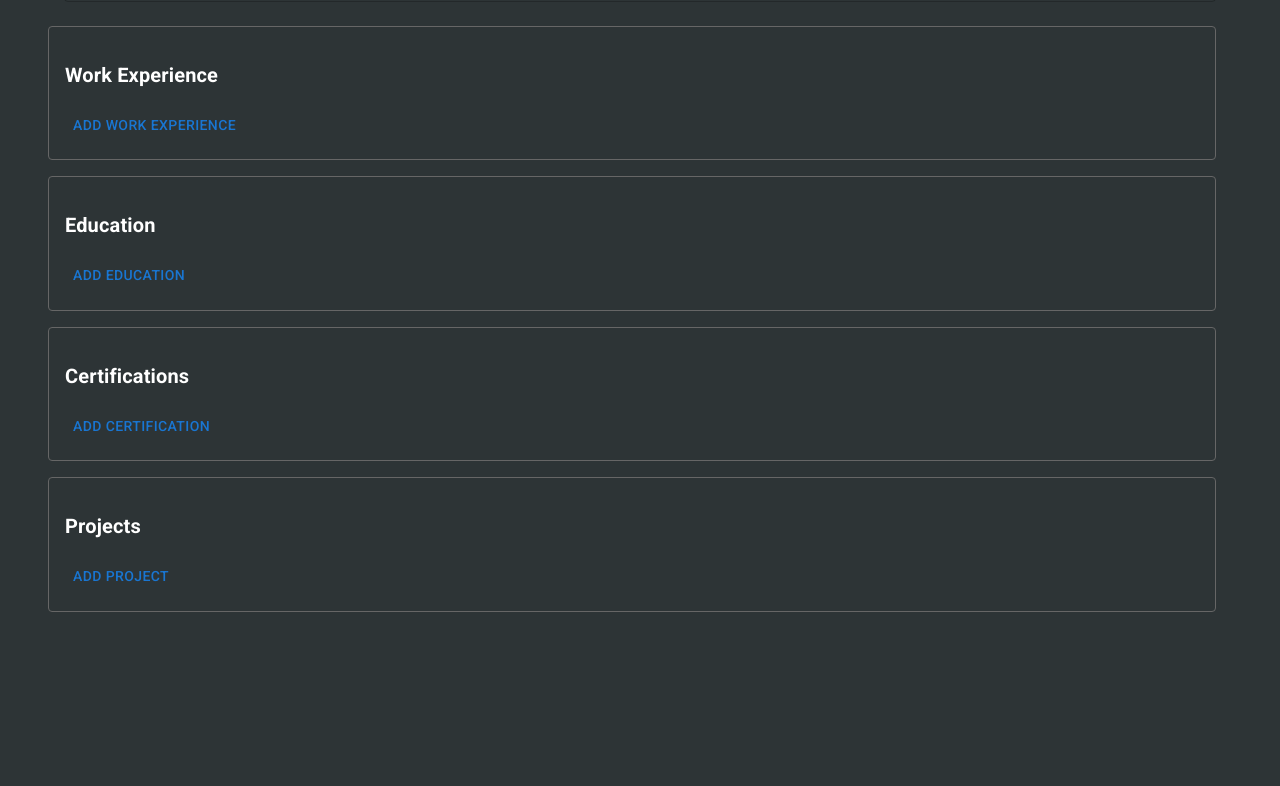
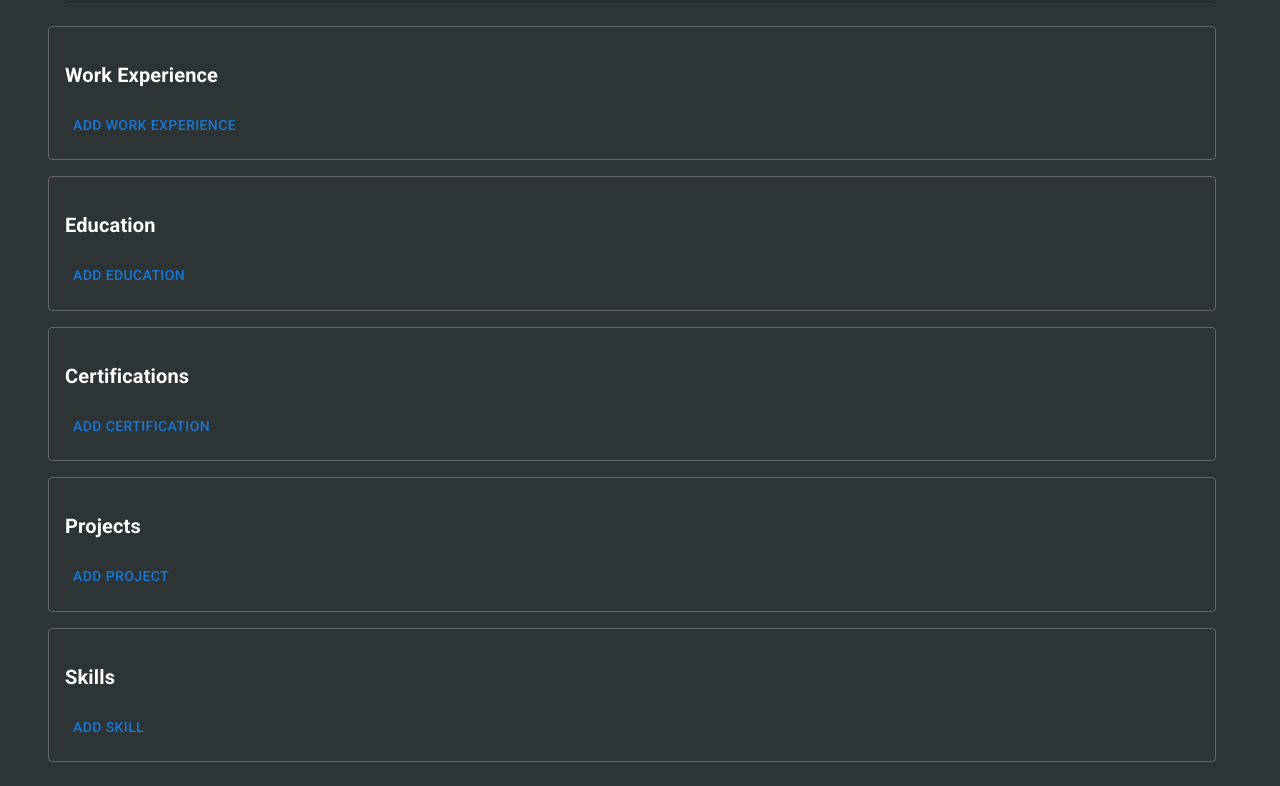
Before and after one commit to uprm-inso4115-2023-2024-s2/semester-project-automated-resume-builder, a React (Create React App) app in the folder ui/client/: page /resume/datainput in a window 1280 px wide. Shown: the part 384-1170 px from the top of the page. Before the commit the page ends 1020 px from the top, so only its background shows below. Built offline with nearby package versions, Linux system fonts and the light colour scheme.

Commit message:
Added skills modal Next button is hidden since its the last modal

```diff
--- a/ui/client/src/components/ResumeInput.js
+++ b/ui/client/src/components/ResumeInput.js
@@ -7,6 +7,7 @@ import WorkExperienceModal from './ResumeModals/workExperienceModal.js';
 import EducationModal from './ResumeModals/educationModal.js';
 import CertificationModal from './ResumeModals/certificationModal.js';
 import ProjectModal from './ResumeModals/projectModal.js'
+import SkillsModal from './ResumeModals/skillsModal.js';
 
 const ResumeInput = () => {
     const [showWorkExperienceModal, setShowWorkExperienceModal] = useState(false);
@@ -18,6 +19,8 @@ const ResumeInput = () => {
     const [education, setEducation] = useState([]);
     const [certifications, setCertifications] = useState([]);
     const [projects, setProjects] = useState([]);
+    const [showSkillsModal, setShowSkillsModal] = useState(false);
+    const [skills, setSkills] = useState([]);
     const [personalInfo, setPersonalInfo] = useState({
         firstName: '',
         lastName: '',
@@ -33,6 +36,14 @@ const ResumeInput = () => {
 
     const handleSaveItem = (setItem) => (newItem) => {
         setItem(prevItems => [...prevItems, newItem]);
+    };
+
+    const handleSaveSkill = (newSkill) => {
+        setSkills([...skills, newSkill]);
+        setShowSkillsModal(false); // Cierra después de guardar
+    };
+    const handleNextPage = () => {
+        navigate('/additional-information'); // Reemplaza esto con la ruta real a la página de información adicional
     };
 
     return (
@@ -233,6 +244,36 @@ const ResumeInput = () => {
                         onSave={handleSaveItem(setProjects)}
                     />
                 </Grid>
+
+                {/* Skills section  */}
+                <Grid item xs={12} sx={{ border: '1px solid #666', p: 2, mt: 2, borderRadius: '4px'}}>
+                    <Typography
+                        variant="h6"
+                        sx={{
+                        color: 'white',
+                        fontWeight: 'bold',
+                        mt: 2
+                        }}
+                    >
+                        Skills
+                    </Typography>
+                    <List>
+                        {skills.map((skill, index) => (
+                            <ListItem key={index} sx={{ border: '1px solid #666', p: 1, mb: 1, borderRadius: '4px', bgcolor: '#252525'}}>
+                                <ListItemText primary={skill} />
+                            </ListItem>
+                        ))}
+                    </List>
+                    <Button onClick={() => setShowSkillsModal(true)}>Add Skill</Button>
+                    {skills.length > 0 && (
+                        <Button onClick={handleNextPage} sx={{ mt: 2 }}>Next</Button>
+                    )}
+                    <SkillsModal
+                        open={showSkillsModal}
+                        onClose={() => setShowSkillsModal(false)}
+                        onSave={handleSaveSkill}
+                    />
+                </Grid>
             </Grid>
         </div>
     );
--- /dev/null
+++ b/ui/client/src/components/ResumeModals/skillsModal.js
@@ -0,0 +1,72 @@
+import React, { useState } from 'react';
+import { Modal, TextField, Button, Box, Typography } from '@mui/material';
+import { useNavigate } from 'react-router-dom';
+
+function SkillsModal({ open, onClose, onSave }) {
+    const [skill, setSkill] = useState('');
+    const navigate = useNavigate();
+
+    // No guardar si la habilidad está vacía
+    const handleSave = () => {
+        if (!skill) {
+            alert('Please enter at least one skill');
+            return;
+        }
+        onSave(skill);
+        setSkill('');
+    };
+
+        const handleNext = () => {
+        onClose();
+        // navigate('/Next'); // Cambiar a la siguiente pagina (hasta ahora es la ultima opcion)
+    };
+
+    const style = {
+        position: 'absolute',
+        top: '50%',
+        left: '50%',
+        transform: 'translate(-50%, -50%)',
+        width: 400,
+        bgcolor: '#202525',
+        border: '2px solid #444',
+        boxShadow: 24,
+        p: 4,
+        borderRadius: '16px',
+        color: 'white',
+    };
+
+    return (
+        <Modal open={open} onClose={onClose}>
+            <Box sx={style}>
+                <Typography variant="h6" sx={{ mb: 2, fontWeight: 'bold' }}>
+                    Add Skill
+                </Typography>
+                <TextField
+                    label="Skill"
+                    variant="outlined"
+                    value={skill}
+                    onChange={(e) => setSkill(e.target.value)}
+                    fullWidth
+                    margin="normal"
+                    InputLabelProps={{ style: { color: 'white' } }}
+                    inputProps={{ style: { color: 'white' } }}
+                />
+                <Box sx={{ display: 'flex', justifyContent: 'flex-start', mt: 2 }}>
+                    <Button onClick={onClose} sx={{ mr: 1, color: 'light blue', borderColor: 'light blue', '&:hover': { borderColor: 'light blue' } }} variant="outlined">
+                        Cancel
+                    </Button>
+                    <Button onClick={handleSave} sx={{ mr: 1, color: 'light blue', borderColor: 'light blue', '&:hover': { borderColor: 'light blue' } }} variant="outlined">
+                        Save
+                    </Button>
+                    {skill && (
+                        <Button onClick={handleNext} sx={{ color: 'green', borderColor: 'green', '&:hover': { borderColor: 'green' } }} variant="outlined">
+                            Next
+                        </Button>
+                    )}
+                </Box>
+            </Box>
+        </Modal>
+    );
+}
+
+export default SkillsModal;
```
